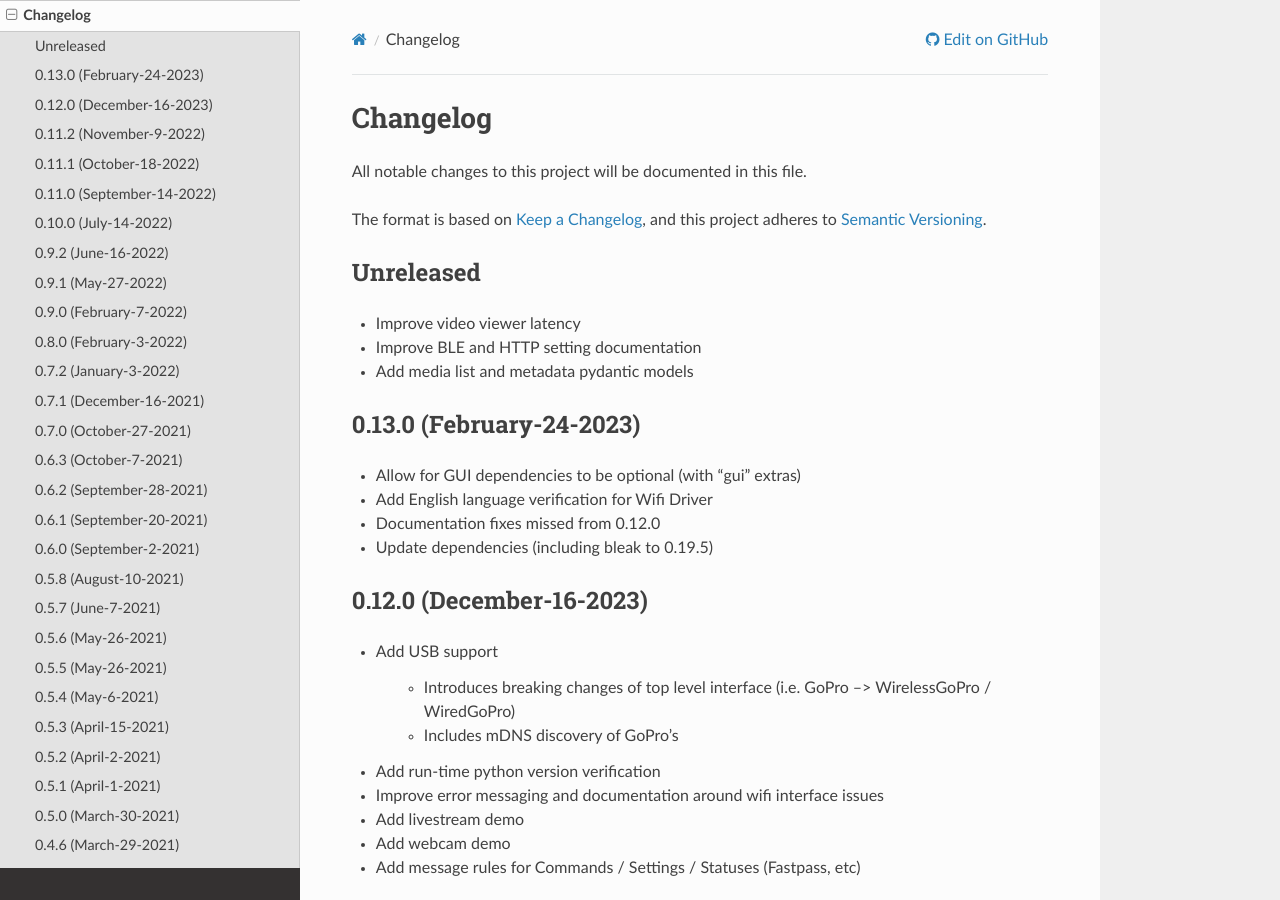
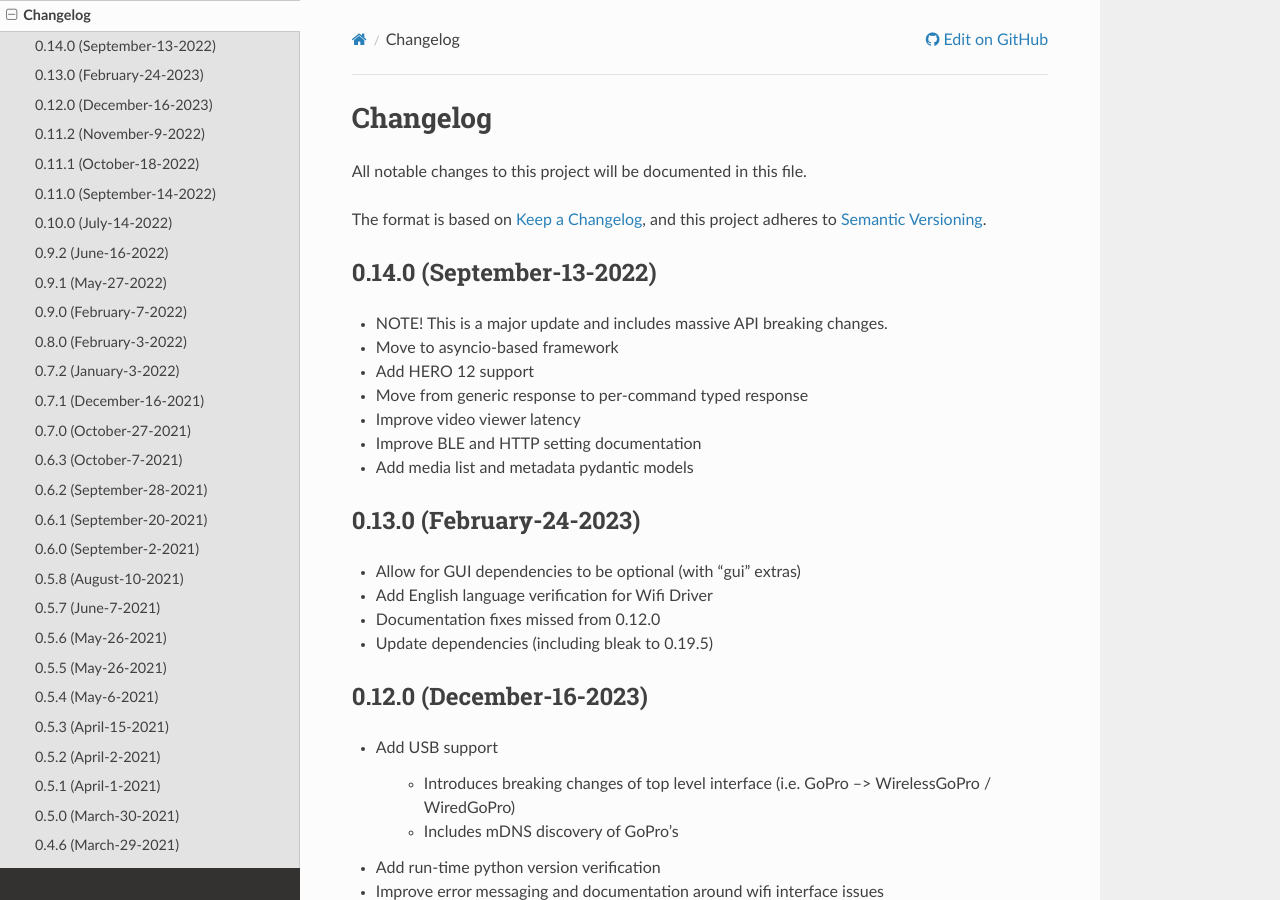
Before and after one commit to gopro/OpenGoPro, a Sphinx documentation site: the page built from demos/python/sdk_wireless_camera_control/docs/changelog.rst, in a window 1280 px wide and 900 px high. Built offline with Sphinx 7.4.7 and the Read the Docs theme 2.0.0, drawn with Linux system fonts in a browser that asks for light colours; the version number could not be read and is left out.

Commit message:
Release python SDK 0.14.0

```diff
--- a/demos/python/sdk_wireless_camera_control/docs/changelog.rst
+++ b/demos/python/sdk_wireless_camera_control/docs/changelog.rst
@@ -9,8 +9,12 @@ All notable changes to this project will be documented in this file.
 The format is based on `Keep a Changelog <https://keepachangelog.com/en/1.0.0/>`_,
 and this project adheres to `Semantic Versioning <https://semver.org/spec/v2.0.0.html>`_.
 
-Unreleased
-----------
+0.14.0 (September-13-2022)
+-------------------------
+* NOTE! This is a major update and includes massive API breaking changes.
+* Move to asyncio-based framework
+* Add HERO 12 support
+* Move from generic response to per-command typed response
 * Improve video viewer latency
 * Improve BLE and HTTP setting documentation
 * Add media list and metadata pydantic models
```
Also changed, not shown: 1 other file.
